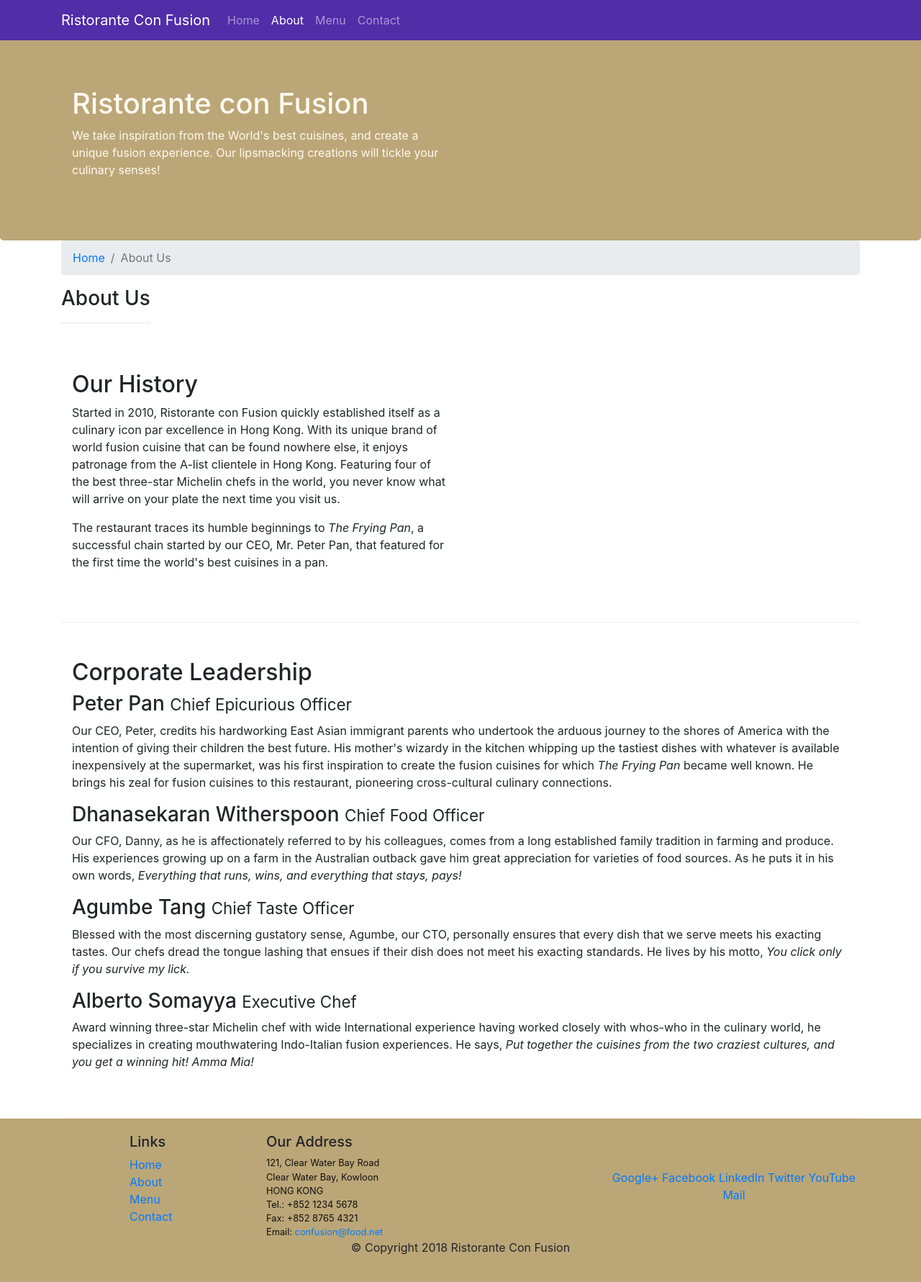
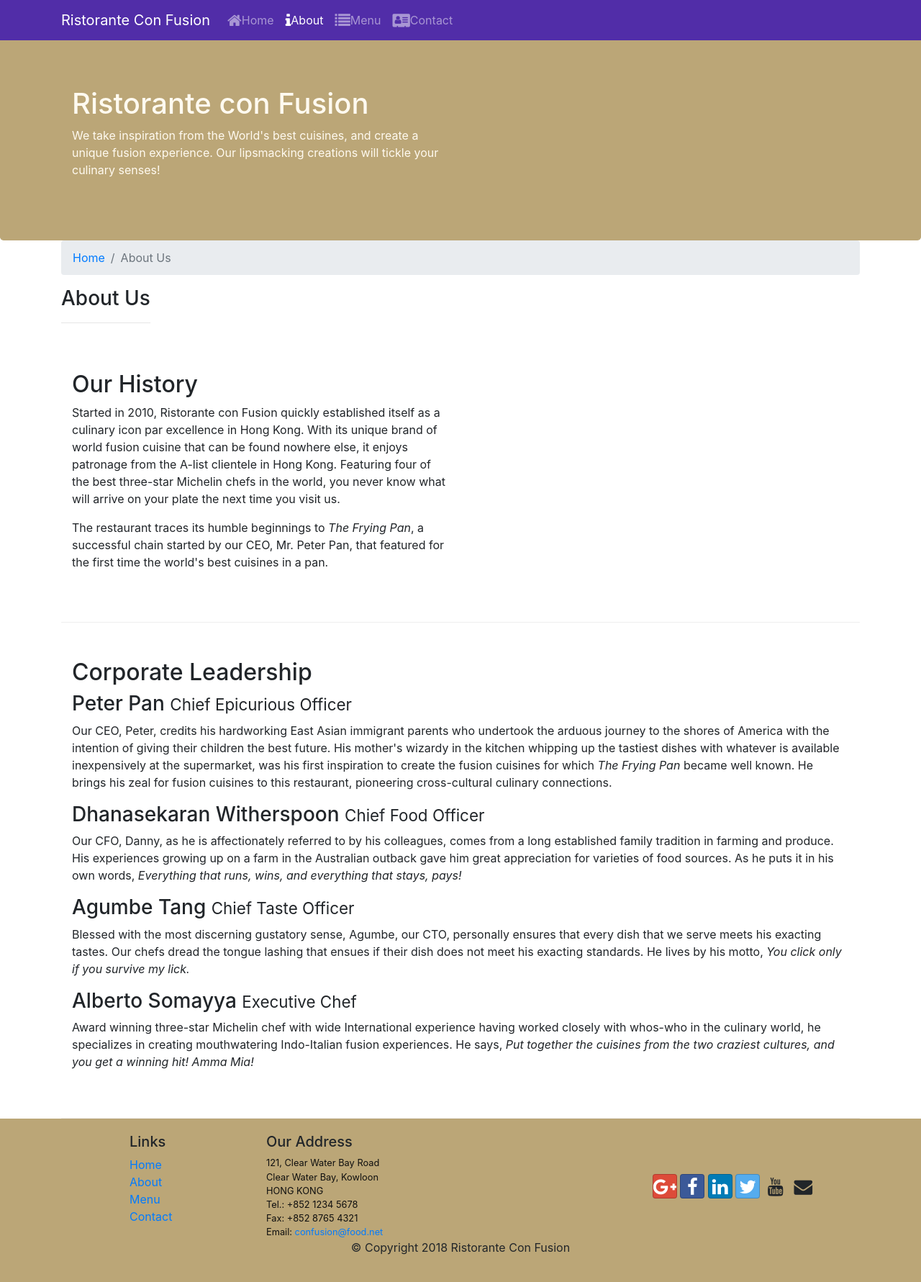
Before and after one commit to JakubWrzesniak/conFusion, a website: page aboutus.html in a window 1280 px wide. Shown: the whole page at 72% size. Drawn offline with nearby package versions, Linux system fonts and the light colour scheme.

Commit message:
icon fonts

```diff
--- a/aboutus.html
+++ b/aboutus.html
@@ -9,6 +9,8 @@
 
     <!-- Bootstrap CSS -->
     <link rel="stylesheet" href="node_modules/bootstrap/dist/css/bootstrap.min.css">
+    <link rel="stylesheet" href="node_modules/font-awesome/css/font-awesome.min.css">
+    <link rel="stylesheet" href="node_modules/bootstrap-social/bootstrap-social.css">
     <link rel="stylesheet" href="css/style.css">
 
     <title>Ristorante Con Fusion: About Us</title>
@@ -26,10 +28,10 @@
 
             <div class="collapse navbar-collapse" id="navbarSupportedContent">
                 <ul class="navbar-nav mr-auto">
-                    <li class="nav-item"><a class="nav-link" href="./index.html">Home</a></li>
-                    <li class="nav-item active"><a class="nav-link" href="#">About</a></li>
-                    <li class="nav-item"><a class="nav-link" href="#">Menu</a></li>
-                    <li class="nav-item"><a class="nav-link" href="#">Contact</a></li>
+                    <li class="nav-item"><a class="nav-link" href="./index.html"><span class="fa fa-home fa-lg"></span>Home</a></li>
+                    <li class="nav-item active"><a class="nav-link" href="#"><span class="fa fa-info fa-lg"></span>About</a></li>
+                    <li class="nav-item"><a class="nav-link" href="#"><span class="fa fa-list fa-lg"></span>Menu</a></li>
+                    <li class="nav-item"><a class="nav-link" href="#"><span class="fa fa-address-card fa-lg"></span>Contact</a></li>
                 </ul>
             </div>
         </div>
@@ -117,12 +119,12 @@
                 </div>
                 <div class="col-12 col-sm-4 align-self-center">
                     <div class="text-center">
-                        <a href="http://google.com/+">Google+</a>
-                        <a href="http://www.facebook.com/profile.php?id=">Facebook</a>
-                        <a href="http://www.linkedin.com/in/">LinkedIn</a>
-                        <a href="http://twitter.com/">Twitter</a>
-                        <a href="http://youtube.com/">YouTube</a>
-                        <a href="mailto:">Mail</a>
+                        <a class="btn btn-social-icon btn-google" href="http://google.com/+"><i class="fa fa-google-plus fa-lg"></i></a>
+                        <a class="btn btn-social-icon btn-facebook" href="http://www.facebook.com/profile.php?id="><i class="fa fa-facebook fa-lg"></i></a>
+                        <a class="btn btn-social-icon btn-linkedin" href="http://www.linkedin.com/in/"><i class="fa fa-linkedin fa-lg"></i></a>
+                        <a class="btn btn-social-icon btn-twitter" href="http://twitter.com/"><i class="fa fa-twitter fa-lg"></i></a>
+                        <a class="btn btn-social-icon btn-youtube" href="http://youtube.com/"><i class="fa fa-youtube fa-lg"></i></a>
+                        <a class="btn btn-social-icon" href="mailto:"><i class="fa fa-envelope fa-lg"></i></a>
                     </div>
                 </div>
             </div>
--- a/package.json
+++ b/package.json
@@ -15,6 +15,8 @@
     },
     "dependencies": {
         "bootstrap": "^4.5.0",
+        "bootstrap-social": "^5.1.1",
+        "font-awesome": "^4.7.0",
         "jquery": "^3.5.1",
         "popper.js": "^1.12.9"
     }
```
Also changed, not shown: index.html (+17 -15 lines), 1 other file.
